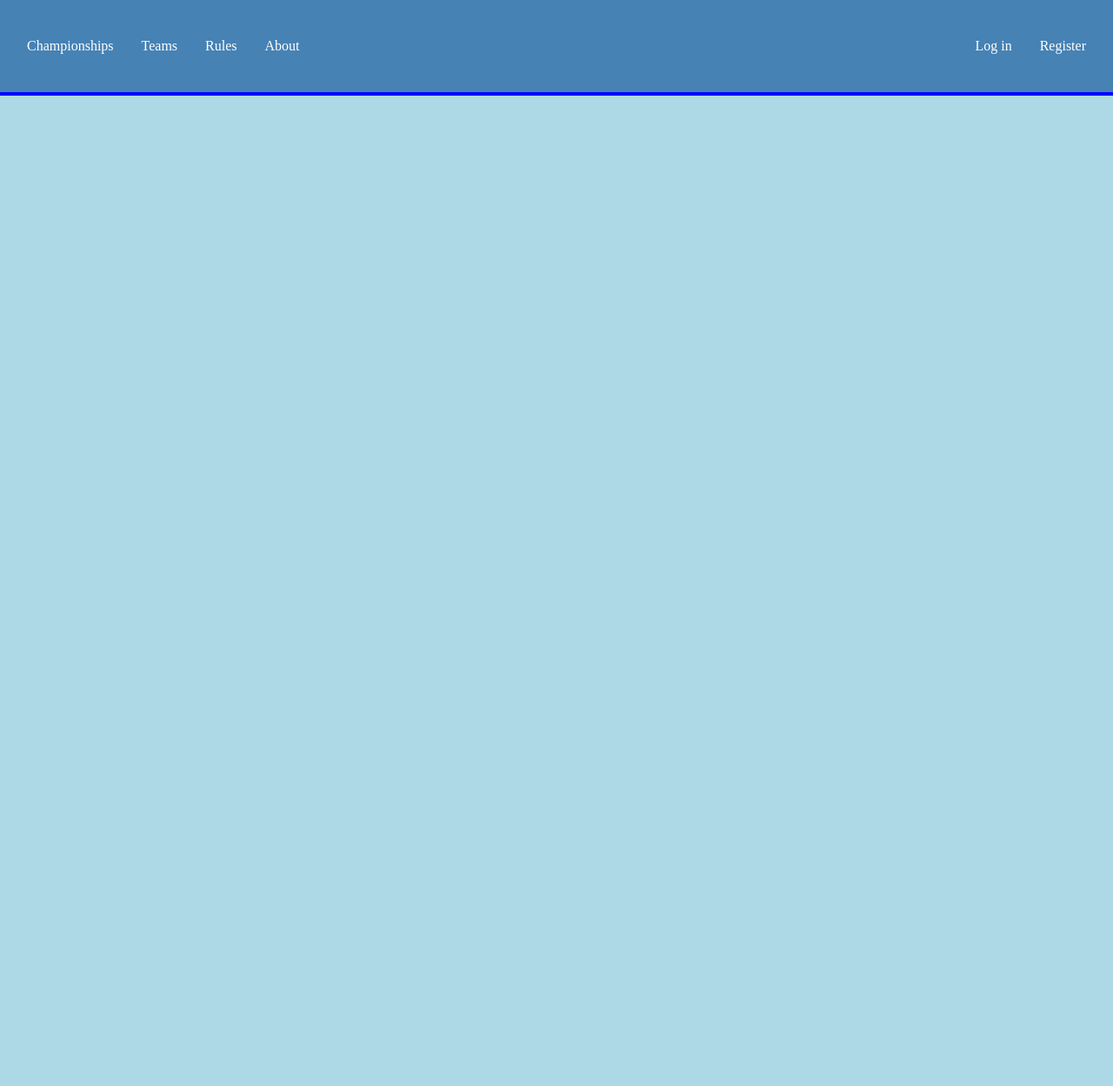
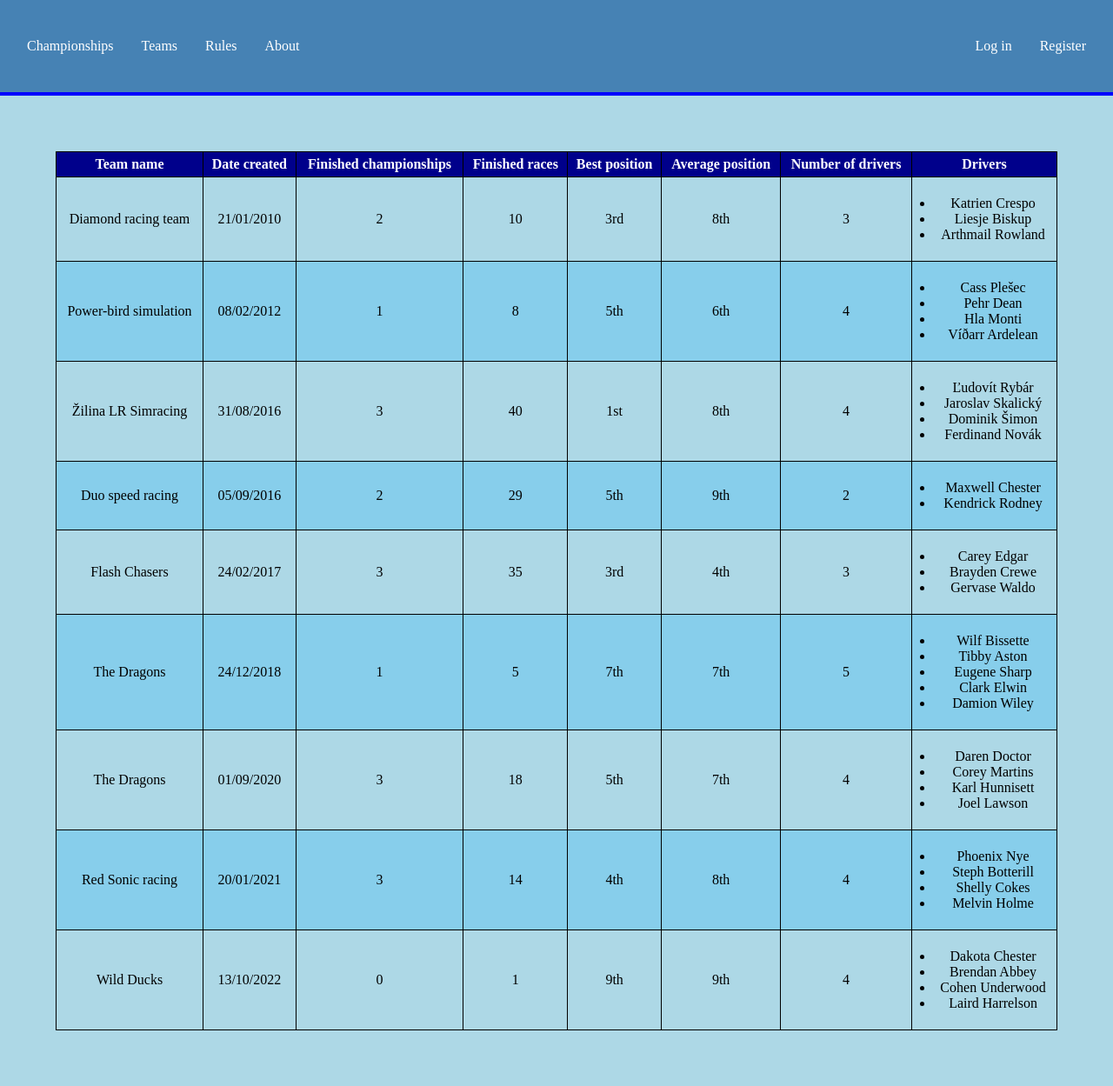
Before and after one commit to pastoman/system-pre-spravu-turnajov, a PHP site: page /teams.html in a window 1280 px wide. Shown: the whole page at 87% size. Before the commit the page ends 110 px from the top, so only its background shows below. Run offline with PHP 8.4, Linux system fonts and the light colour scheme.

Commit message:
Added team table, improved responsive design, changed rules font.

```diff
--- a/css/style.css
+++ b/css/style.css
@@ -177,6 +177,46 @@ label {
     height:auto;
     width:40%;
 }
+.teams {
+    display: grid;
+    margin: 5% 5%;
+    width: 90%;
+    overflow-x: auto;
+}
+
+table.teams_table {
+    border: 1px solid black;
+    border-collapse: collapse;
+}
+
+table.teams_table tr > * {
+    border: 1px solid black;
+    text-align: center;
+    white-space: nowrap;
+    padding: 5px 5px;
+}
+
+table.teams_table tr > td ul {
+    padding-left: 20px;
+}
+
+table.teams_table tr:nth-child(odd) > td {
+    background-color: skyblue;
+}
+
+table.teams_table tr:nth-child(odd) > td {
+    background-color: skyblue;
+}
+
+table.teams_table th {
+    color: white;
+    background-color: darkblue;
+}
+
+table.teams_table tr:hover > td {
+    color: white;
+    background-color:darkblue;
+}
 
 @media screen and (max-width: 700px) {
     #navbar {
--- a/teams.html
+++ b/teams.html
@@ -35,5 +35,169 @@
         </nav>
     </div>
     <!-- Obsah stranky -->
+    <div class="teams">
+        <table class="teams_table">
+            <tr>
+                <th>Team name</th>
+                <th>Date created</th>
+                <th>Finished championships</th>
+                <th>Finished races</th>
+                <th>Best position</th>
+                <th>Average position</th>
+                <th>Number of drivers</th>
+                <th>Drivers</th>
+            </tr>
+            <tr>
+                <td>Diamond racing team</td>
+                <td>21/01/2010</td>
+                <td>2</td>
+                <td>10</td>
+                <td>3rd</td>
+                <td>8th</td>
+                <td>3</td>
+                <td>
+                    <ul>
+                        <li>Katrien Crespo</li>
+                        <li>Liesje Biskup</li>
+                        <li>Arthmail Rowland</li>
+                    </ul>
+                </td>
+            </tr>
+            <tr>
+                <td>Power-bird simulation</td>
+                <td>08/02/2012</td>
+                <td>1</td>
+                <td>8</td>
+                <td>5th</td>
+                <td>6th</td>
+                <td>4</td>
+                <td>
+                    <ul>
+                        <li>Cass Plešec</li>
+                        <li>Pehr Dean</li>
+                        <li>Hla Monti</li>
+                        <li>Víðarr Ardelean</li>
+                    </ul>
+                </td>
+            </tr>
+            <tr>
+                <td>Žilina LR Simracing</td>
+                <td>31/08/2016</td>
+                <td>3</td>
+                <td>40</td>
+                <td>1st</td>
+                <td>8th</td>
+                <td>4</td>
+                <td>
+                    <ul>
+                        <li>Ľudovít Rybár</li>
+                        <li>Jaroslav Skalický</li>
+                        <li>Dominik Šimon</li>
+                        <li>Ferdinand Novák</li>
+                    </ul>
+                </td>
+            </tr>
+            <tr>
+                <td>Duo speed racing</td>
+                <td>05/09/2016</td>
+                <td>2</td>
+                <td>29</td>
+                <td>5th</td>
+                <td>9th</td>
+                <td>2</td>
+                <td>
+                    <ul>
+                        <li>Maxwell Chester</li>
+                        <li>Kendrick Rodney</li>
+                    </ul>
+                </td>
+            </tr>
+            <tr>
+                <td>Flash Chasers</td>
+                <td>24/02/2017</td>
+                <td>3</td>
+                <td>35</td>
+                <td>3rd</td>
+                <td>4th</td>
+                <td>3</td>
+                <td>
+                    <ul>
+                        <li>Carey Edgar</li>
+                        <li>Brayden Crewe</li>
+                        <li>Gervase Waldo</li>
+                    </ul>
+                </td>
+            </tr>
+            <tr>
+                <td>The Dragons</td>
+                <td>24/12/2018</td>
+                <td>1</td>
+                <td>5</td>
+                <td>7th</td>
+                <td>7th</td>
+                <td>5</td>
+                <td>
+                    <ul>
+                        <li>Wilf Bissette</li>
+                        <li>Tibby Aston</li>
+                        <li>Eugene Sharp</li>
+                        <li>Clark Elwin</li>
+                        <li>Damion Wiley</li>
+                    </ul>
+                </td>
+            </tr>
+            <tr>
+                <td>The Dragons</td>
+                <td>01/09/2020</td>
+                <td>3</td>
+                <td>18</td>
+                <td>5th</td>
+                <td>7th</td>
+                <td>4</td>
+                <td>
+                    <ul>
+                        <li>Daren Doctor</li>
+                        <li>Corey Martins</li>
+                        <li>Karl Hunnisett</li>
+                        <li>Joel Lawson</li>
+                    </ul>
+                </td>
+            </tr>
+            <tr>
+                <td>Red Sonic racing</td>
+                <td>20/01/2021</td>
+                <td>3</td>
+                <td>14</td>
+                <td>4th</td>
+                <td>8th</td>
+                <td>4</td>
+                <td>
+                    <ul>
+                        <li>Phoenix Nye</li>
+                        <li>Steph Botterill</li>
+                        <li>Shelly Cokes</li>
+                        <li>Melvin Holme</li>
+                    </ul>
+                </td>
+            </tr>
+            <tr>
+                <td>Wild Ducks</td>
+                <td>13/10/2022</td>
+                <td>0</td>
+                <td>1</td>
+                <td>9th</td>
+                <td>9th</td>
+                <td>4</td>
+                <td>
+                    <ul>
+                        <li>Dakota Chester</li>
+                        <li>Brendan Abbey</li>
+                        <li>Cohen Underwood</li>
+                        <li>Laird Harrelson</li>
+                    </ul>
+                </td>
+            </tr>
+        </table>
+    </div>
 </body>
 </html>
```
Also changed, not shown: other parts of css/style.css (+40 -15 lines), main.html (+9 -7 lines), res/GT_world.png (added), res/Porsche_supercap.jpg (added), res/f1.jpg (added).
